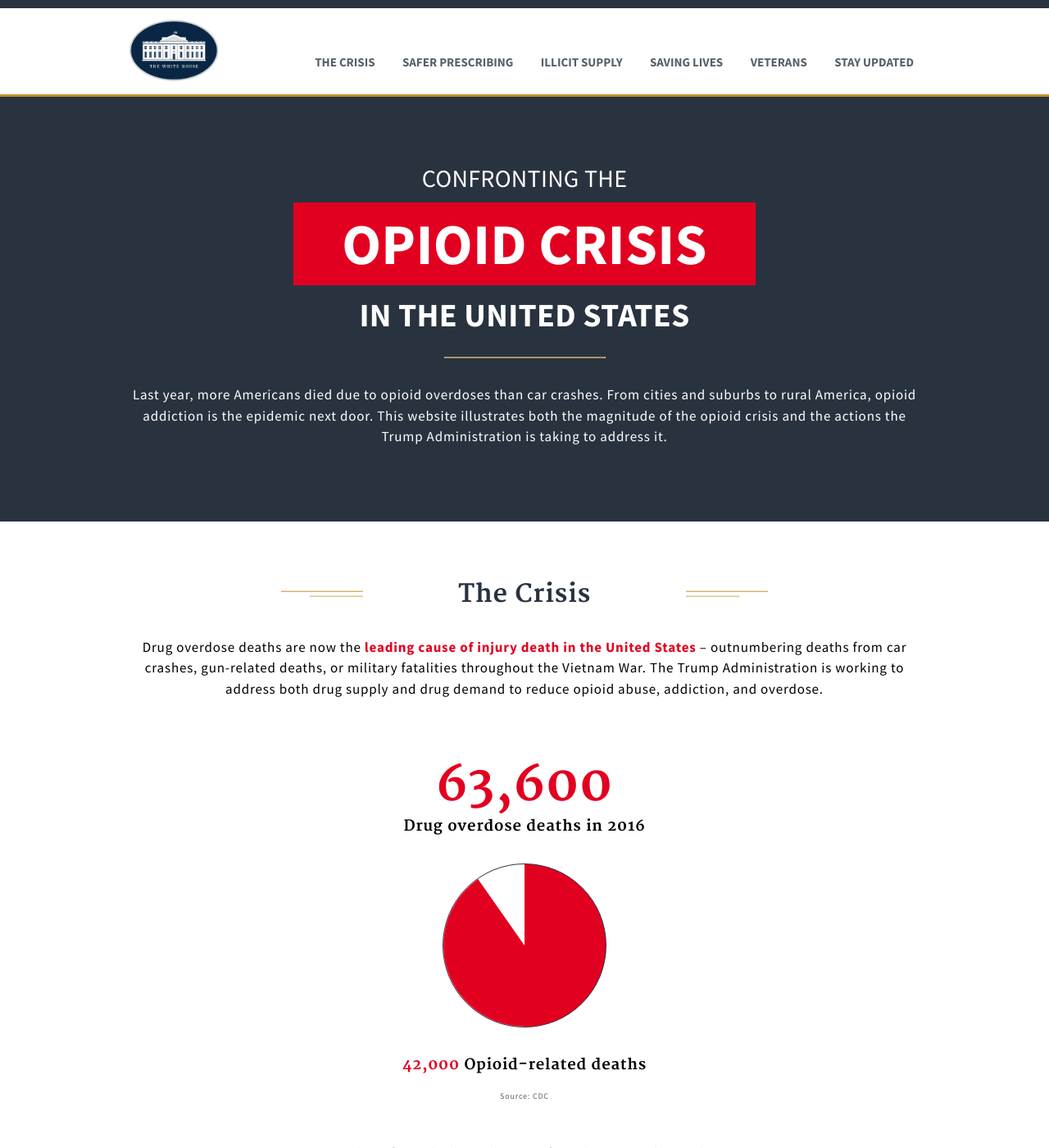
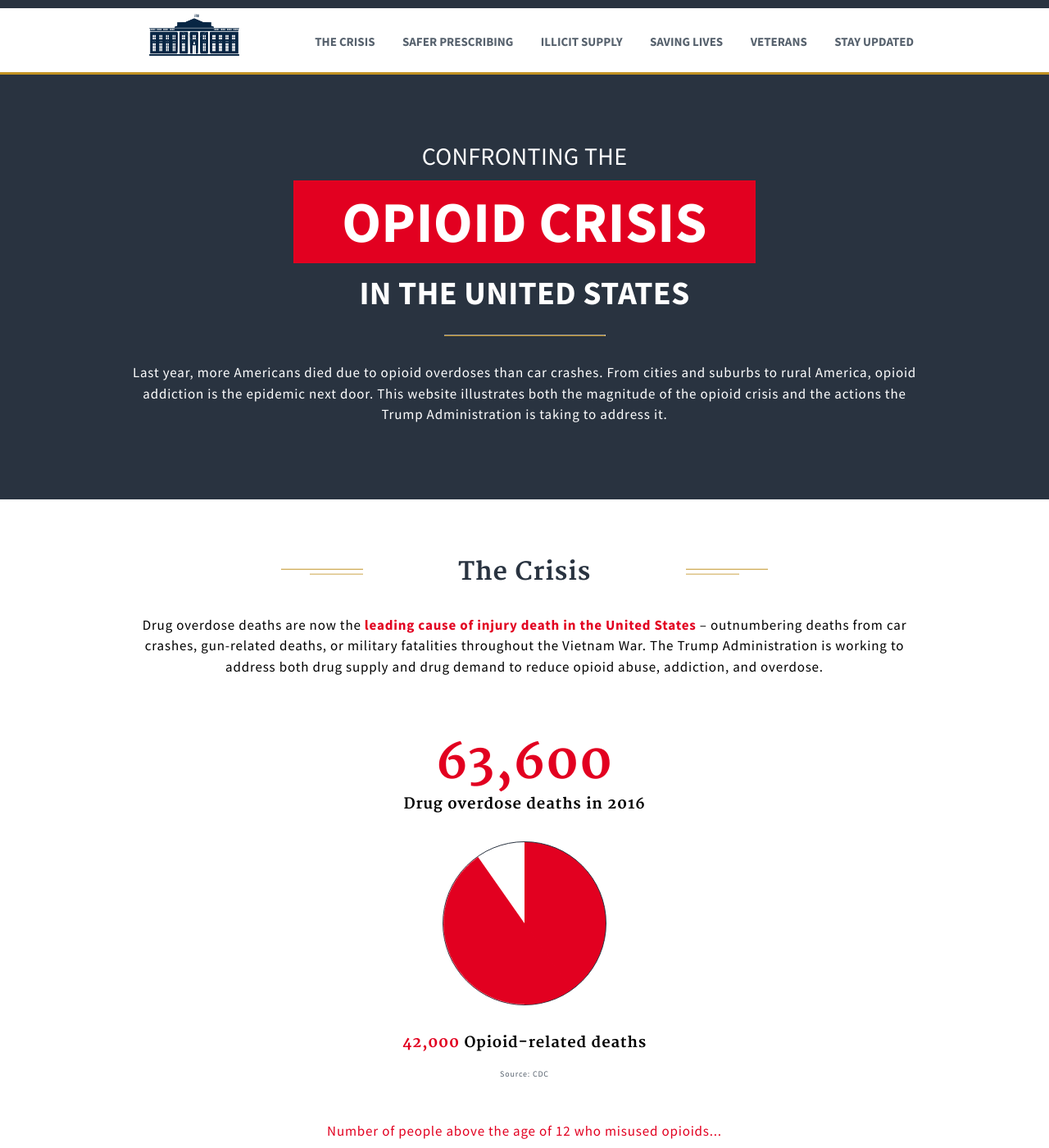
Before and after one commit to GSA/opioids.gov, a Jekyll site: the page built from index.md, in a window 1280 px wide and 1400 px high. Shown: the whole window at 82% size. Built offline with Jekyll 4.4.1, drawn with Linux system fonts in a browser that asks for light colours; nearby versions of some CDN libraries.

Commit message:
Update logo

```diff
--- a/_sass/_base_styling.scss
+++ b/_sass/_base_styling.scss
@@ -21,9 +21,6 @@ h2 {
 .site-logo img {
     height: 65px;
 
-    @media screen and (min-width: $medium-screen) {
-    height: 100px;
-    }
 }
 
 .usa-nav-primary {
@@ -31,6 +28,10 @@ h2 {
     a:hover {
     color: $color-gold;
     }
+}
+
+.usa-nav {
+    padding-top: 2rem;
 }
 
 p {
```
Also changed, not shown: assets/img/site-logo.png, assets/img/site-logo1.png (added).
